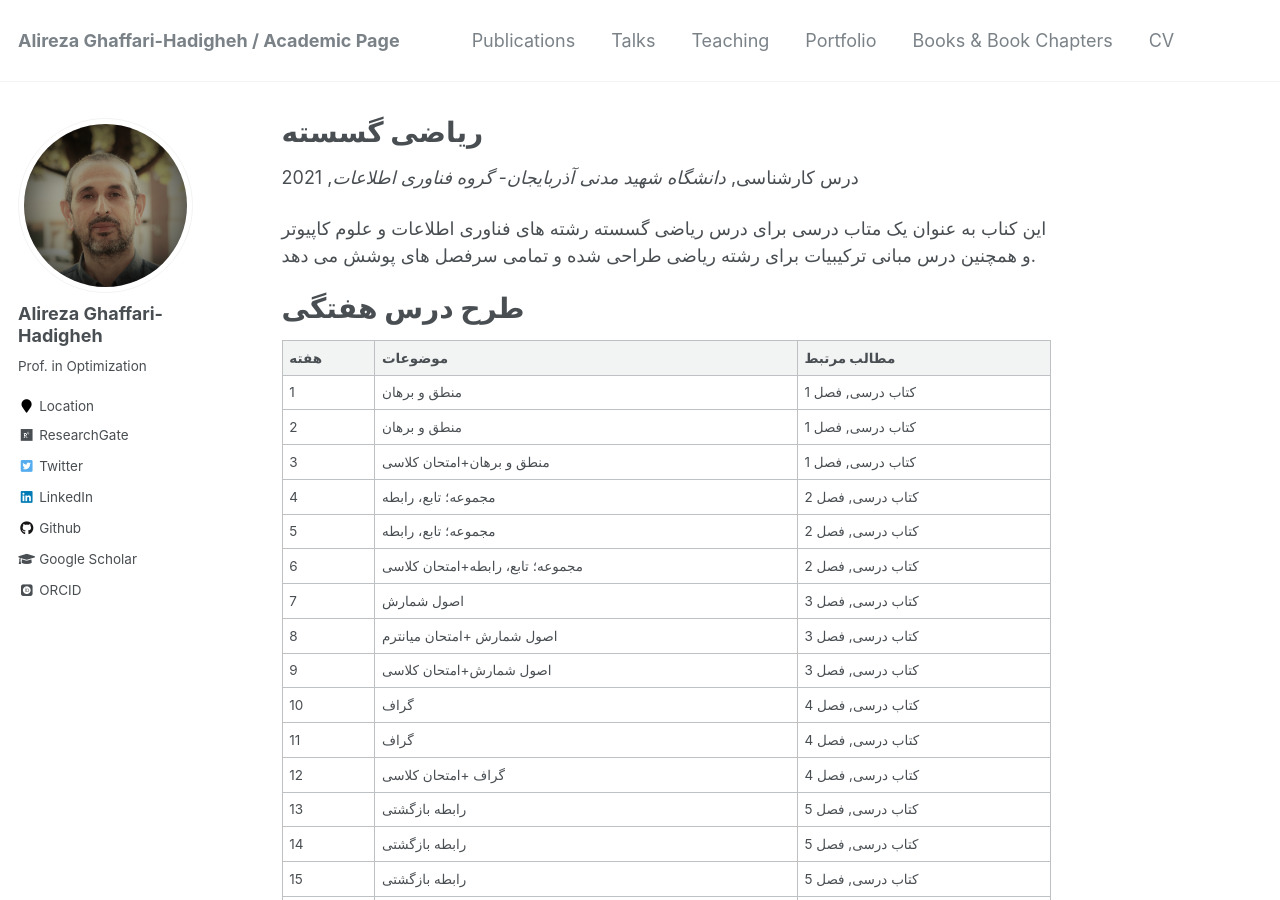
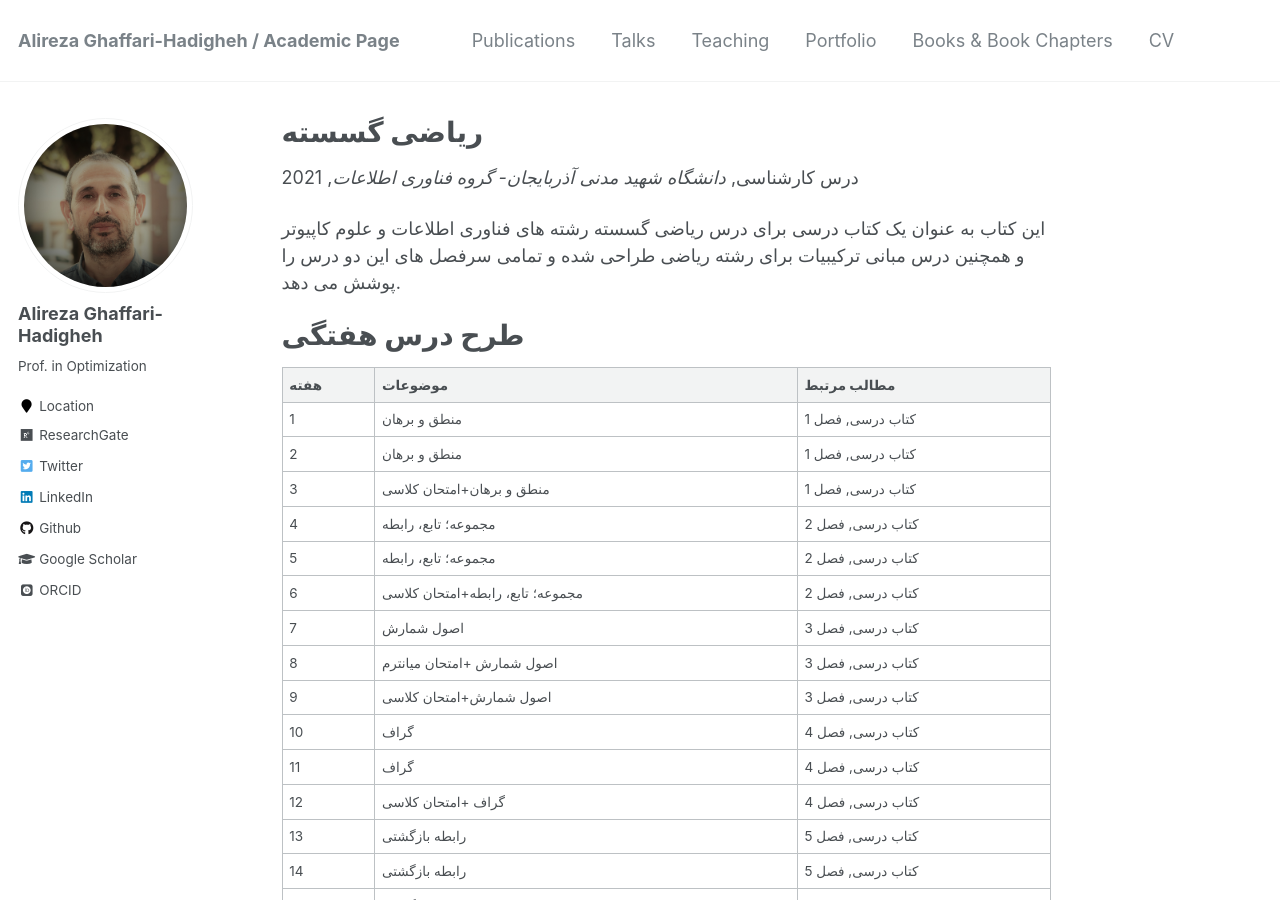
Before and after one commit to Hadigheha/hadigheha.github.io, a Jekyll site: the page built from _teaching/Discrete-mathematics.md, in a window 1280 px wide and 900 px high. Built offline with Jekyll 4.4.1, drawn with Linux system fonts in a browser that asks for light colours; some web fonts are replaced.

Commit message:
بروز رسانی و رفع ایرادات تایپی

```diff
--- a/_teaching/Discrete-mathematics.md
+++ b/_teaching/Discrete-mathematics.md
@@ -7,7 +7,7 @@ venue: "دانشگاه شهید مدنی آذربایجان- گروه فناور
 date: 2021-2-1
 location: "تبریز-ایران"
 ---
-این کناب به عنوان یک متاب درسی برای درس ریاضی گسسته رشته های فناوری اطلاعات و علوم کاپیوتر و همچنین درس مبانی ترکیبیات برای رشته ریاضی طراحی شده و تمامی سرفصل های پوشش می دهد.
+این کتاب به عنوان یک کتاب درسی برای درس ریاضی گسسته رشته های فناوری اطلاعات و علوم کاپیوتر و همچنین درس مبانی ترکیبیات برای رشته ریاضی طراحی شده و تمامی سرفصل های این دو درس را پوشش می دهد.
 
 طرح درس هفتگی
 ======
```
Also changed, not shown: _teaching/English-for-Mathematical-Texts.md (+1 -1 lines).
